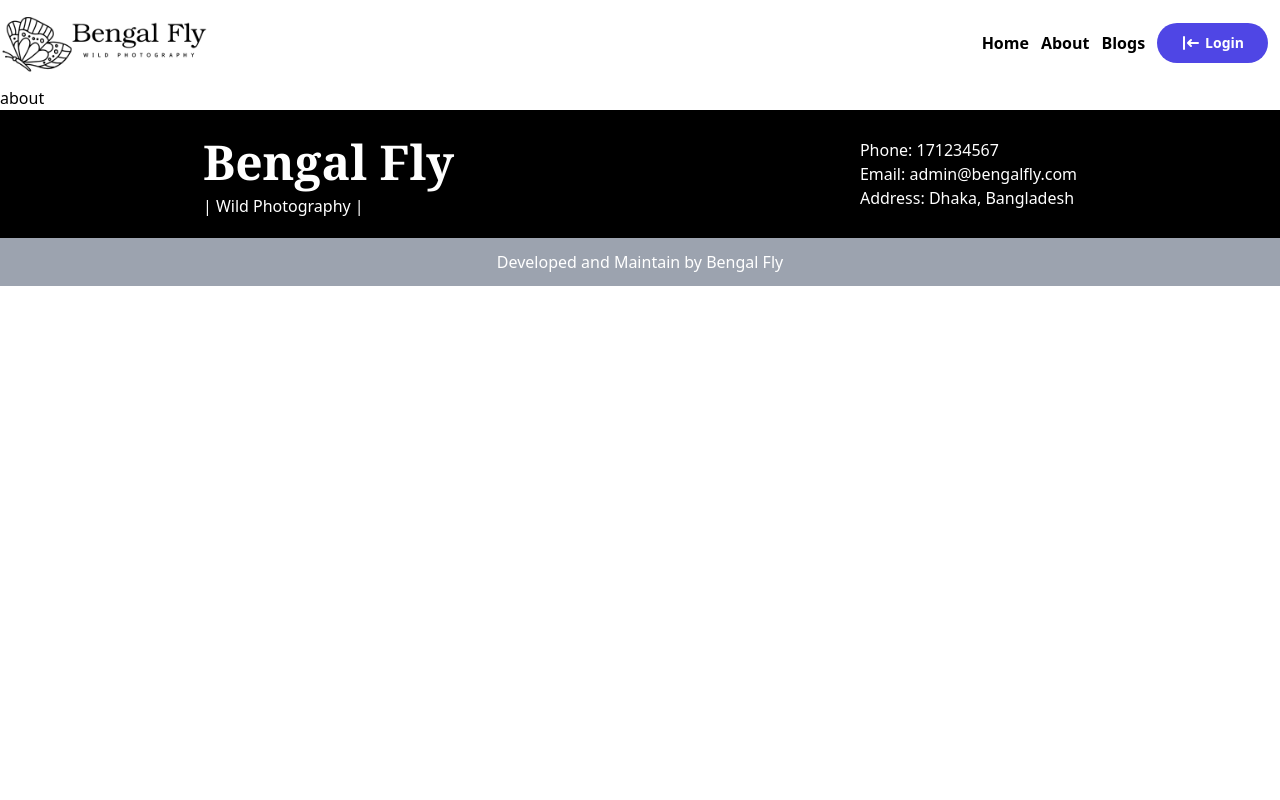
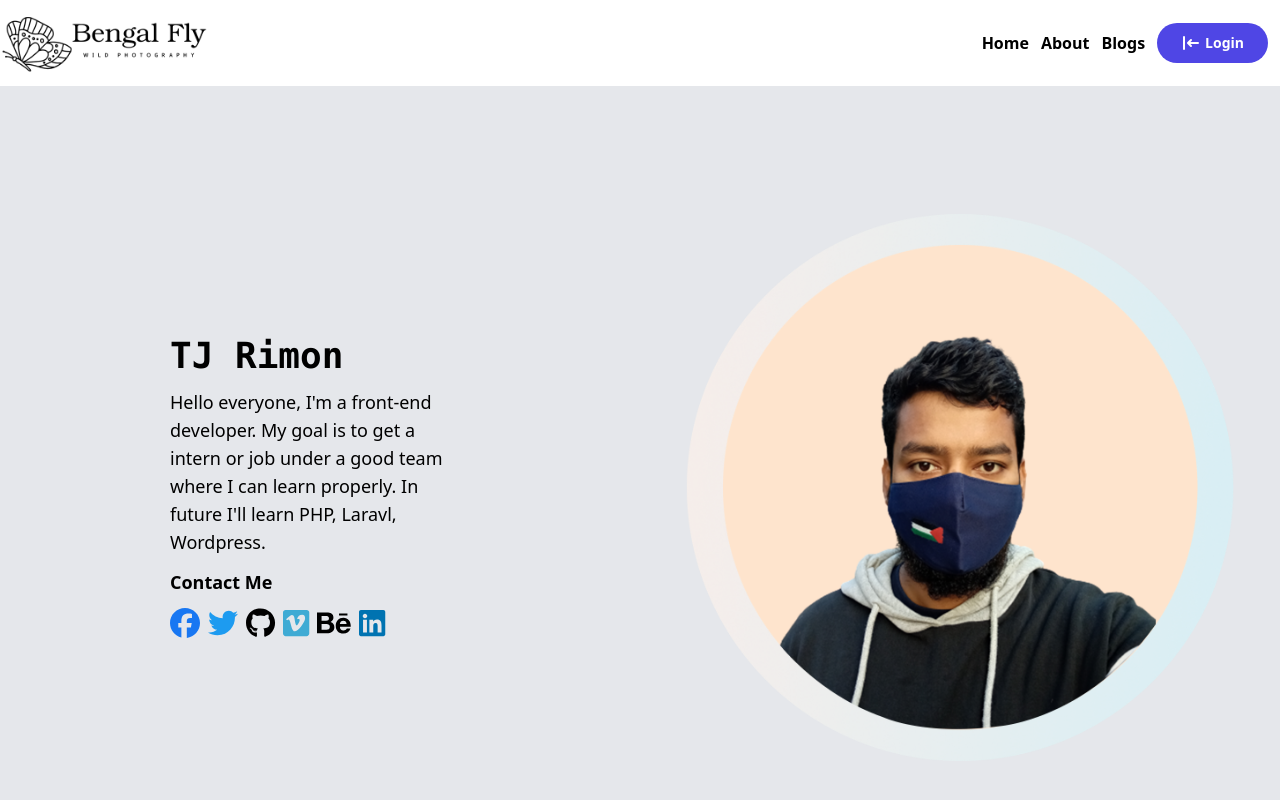
Before and after one commit to tjrimon/wild-photography, a React (Create React App) app: page /about in a window 1280 px wide. Shown: the top 800 px of the page. Built offline with nearby package versions, Linux system fonts and the light colour scheme.

Commit message:
about page

```diff
--- a/package.json
+++ b/package.json
@@ -3,6 +3,10 @@
   "version": "0.1.0",
   "private": true,
   "dependencies": {
+    "@fortawesome/fontawesome-svg-core": "^6.1.1",
+    "@fortawesome/free-brands-svg-icons": "^6.1.1",
+    "@fortawesome/free-solid-svg-icons": "^6.1.1",
+    "@fortawesome/react-fontawesome": "^0.1.18",
     "@heroicons/react": "^1.0.6",
     "@tailwindcss/forms": "^0.5.0",
     "@testing-library/jest-dom": "^5.16.4",
--- a/src/components/Pages/About.js
+++ b/src/components/Pages/About.js
@@ -1,9 +1,33 @@
+import { FontAwesomeIcon } from '@fortawesome/react-fontawesome';
+import { faBehance, faFacebook, faGithub, faLinkedin, faTwitter, faVimeo } from '@fortawesome/free-brands-svg-icons'
 import React from 'react';
+import person from '../../images/person.png'
 
 const About = () => {
     return (
-        <div>
-            about
+        <div className=' bg-gray-200'>
+            <div className='grid grid-cols-1 md:grid-cols-2 py-20 md:py-32 container justify-center mx-auto items-center'>
+                <div className='mx-auto md:text-left text-center order-2 mt-12 md:mt-0 md:order-none'>
+                    <h3 className='text-4xl font-semibold font-mono '>TJ Rimon</h3>
+                    <p className='w-[300px] py-3 text-lg'>Hello everyone, I'm a front-end developer. My goal is to get a intern or job under a good team where I can learn properly. In future I'll learn PHP, Laravl, Wordpress.</p>
+                    <h4 className='text-black font-semibold text-lg pb-3'>Contact Me</h4>
+                    <div>
+                        <FontAwesomeIcon className='pr-2 text-3xl text-[#1877F2]' icon={faFacebook} />
+                        <FontAwesomeIcon className='pr-2 text-3xl text-[#1D9BF0]' icon={faTwitter} />
+                        <FontAwesomeIcon className='pr-2 text-3xl text-blacks' icon={faGithub} />
+                        <FontAwesomeIcon className='pr-2 text-3xl text-[#3FABD4]' icon={faVimeo} />
+                        <FontAwesomeIcon className='pr-2 text-3xl text-blacks' icon={faBehance} />
+                        <FontAwesomeIcon className='pr-2 text-3xl text-[#0073B1]' icon={faLinkedin} />
+                        <i class="fab fa-facebook"></i>
+
+
+                    </div>
+
+                </div>
+                <div className='mx-auto'>
+                    <img className='w-[400px] md:w-[550px]' src={person} alt="" />
+                </div>
+            </div>
         </div>
     );
 };
```
Also changed, not shown: src/images/person.png (added), 1 other file (tests, documents, lock files or other folders).
